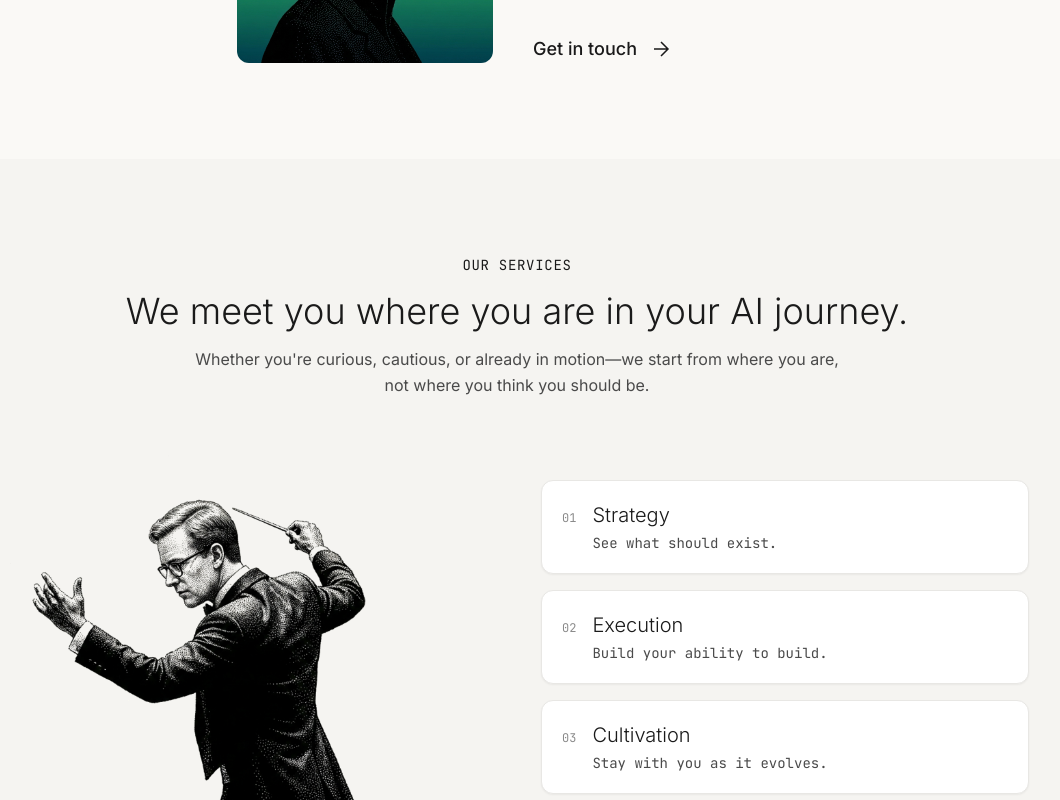
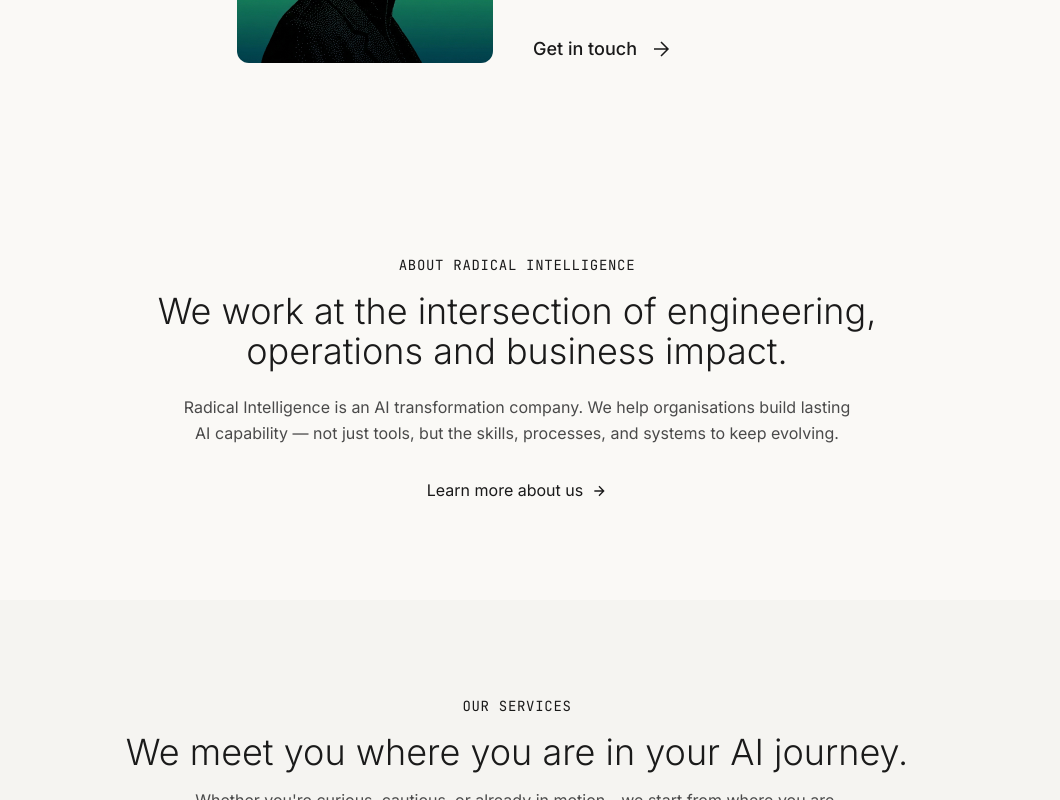
Before and after one commit to m37daveking/ri-web, a Next.js app: page / in a window 1280 px wide. Shown: the part 609-1409 px from the top of the page, without its empty margins (123-1183 px from the left). Built offline with nearby package versions, Linux system fonts and the light colour scheme.

Commit message:
Add About Radical Intelligence section below hero

```diff
--- a/src/app/page.tsx
+++ b/src/app/page.tsx
@@ -1,5 +1,6 @@
 import Header from "@/components/Header";
 import Hero from "@/components/Hero";
+import AboutPromo from "@/components/AboutPromo";
 import ServicesPromo from "@/components/ServicesPromo";
 import Philosophy from "@/components/Philosophy";
 import Footer from "@/components/Footer";
@@ -9,6 +10,7 @@
     <main className="min-h-screen">
       <Header />
       <Hero />
+      <AboutPromo />
       <ServicesPromo />
       <Philosophy />
       <Footer />
--- /dev/null
+++ b/src/components/AboutPromo.tsx
@@ -0,0 +1,50 @@
+"use client";
+
+import { motion, useInView } from "framer-motion";
+import { useRef } from "react";
+import Link from "next/link";
+
+export default function AboutPromo() {
+  const ref = useRef(null);
+  const isInView = useInView(ref, { once: true, margin: "-100px" });
+
+  return (
+    <section id="about-promo" className="py-20 md:py-24 px-6 md:px-12">
+      <div className="max-w-4xl mx-auto" ref={ref}>
+        <motion.div
+          initial={{ opacity: 0, y: 20 }}
+          animate={isInView ? { opacity: 1, y: 0 } : {}}
+          transition={{ duration: 0.6 }}
+          className="text-center"
+        >
+          <p className="font-mono text-sm text-[var(--foreground)] mb-4 tracking-wider">
+            ABOUT RADICAL INTELLIGENCE
+          </p>
+          <h2 className="text-2xl md:text-3xl lg:text-4xl font-light leading-tight text-[var(--foreground)] mb-6">
+            We work at the intersection of engineering, operations and business impact.
+          </h2>
+          <p className="text-[var(--foreground-muted)] max-w-2xl mx-auto mb-8">
+            Radical Intelligence is an AI transformation company. We help organisations build lasting AI capability — not just tools, but the skills, processes, and systems to keep evolving.
+          </p>
+          <Link
+            href="/about"
+            className="inline-flex items-center gap-2 text-[var(--foreground)] hover:text-[var(--accent)] transition-colors group"
+          >
+            <span>Learn more about us</span>
+            <svg
+              width="16"
+              height="16"
+              viewBox="0 0 24 24"
+              fill="none"
+              stroke="currentColor"
+              strokeWidth="2"
+              className="group-hover:translate-x-1 transition-transform"
+            >
+              <path d="M5 12h14M12 5l7 7-7 7" />
+            </svg>
+          </Link>
+        </motion.div>
+      </div>
+    </section>
+  );
+}
```
